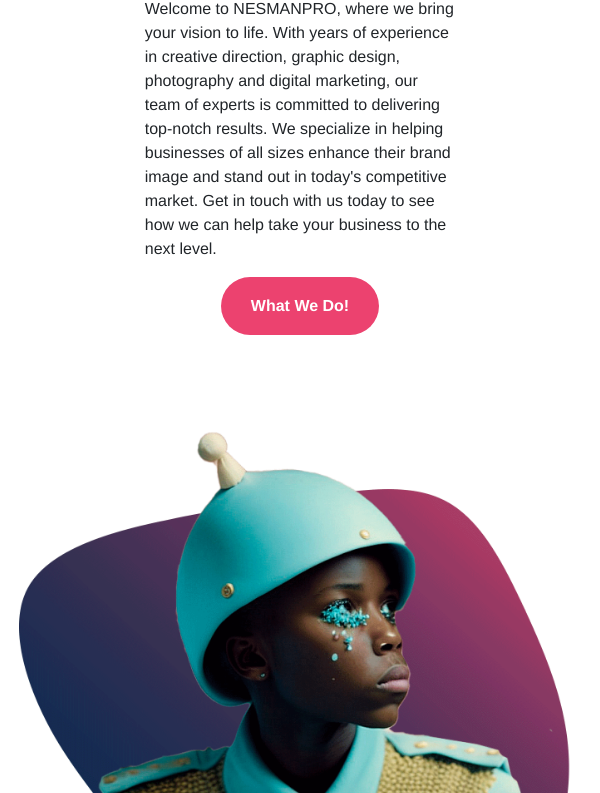
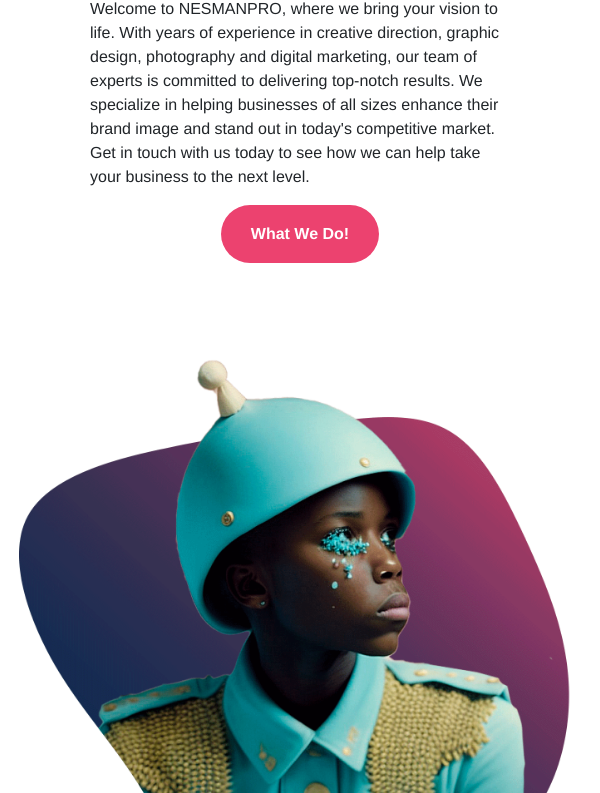
Before and after one commit to nesmanpro/PFRoqueLucas, a website: page pages/nosotros.html in a window 600 px wide. Shown: the part 347-1140 px from the top of the page. Drawn offline with nearby package versions, Linux system fonts and the light colour scheme.

Commit message:
apparently fixed 20 5 23.13

```diff
--- a/sass/_mediaquery.scss
+++ b/sass/_mediaquery.scss
@@ -173,7 +173,7 @@
 }
 
 
-@media only screen and (min-width:750px) and (max-width:1023px) {
+@media only screen and (min-width:600px) and (max-width:1023px) {
 
     header {
         max-width: 95vw;
@@ -193,7 +193,7 @@
     }
 
     .txtRight, .txtLeft {
-        padding: 0 20px;
+        padding: 0 10vw;
     }
 
     h1 {
@@ -271,7 +271,7 @@
 
 
 
-@media only screen and (max-width: 750px) {
+@media only screen and (max-width: 600px) and (min-width: 200px) {
 
     .sec {
         // overflow-x: hidden;
@@ -285,19 +285,10 @@
         margin-bottom: 80px;
     }
 
-    main {
-        flex-direction: column;
-    }
-
-    .txtRight, .txtLeft {
-        margin: 0 20px;
-        padding: 60px 106px;
-    }
-
-
     h1 {
         font-size: var(--H1-XS);
     }
+
 
     div.galeria {
         grid-template-columns: 1fr;
@@ -312,10 +303,6 @@
     .imgRight, .imgLeft {
         height: 600px;
     }
-
-    // .txtRight, .txtLeft {
-    //     padding: 0 20px;
-    // }
 
     footer {
         flex-wrap: wrap;
@@ -384,6 +371,17 @@
         grid-row: 6/7;
     }
 
+    main {
+        flex-direction: column;
+    }
+
+    .txtRight, .txtLeft {
+        max-width: 70vw;
+        margin: 0 auto;
+        padding: 60px 0;
+    }
+
+
 }
 
 // @media only screen and (max-width: 540px){
--- a/sass/estilo.scss
+++ b/sass/estilo.scss
@@ -132,7 +132,7 @@ ul:hover a:not(:hover) {
 main {
     @include flexible( flex , center );
     flex-direction: column;
-    width: 100vw;
+    width: 100%;
     min-height: calc(100vh - 300px);
     align-items: center;
     overflow: hidden;
```
Also changed, not shown: estilo.css, 1 other file.
